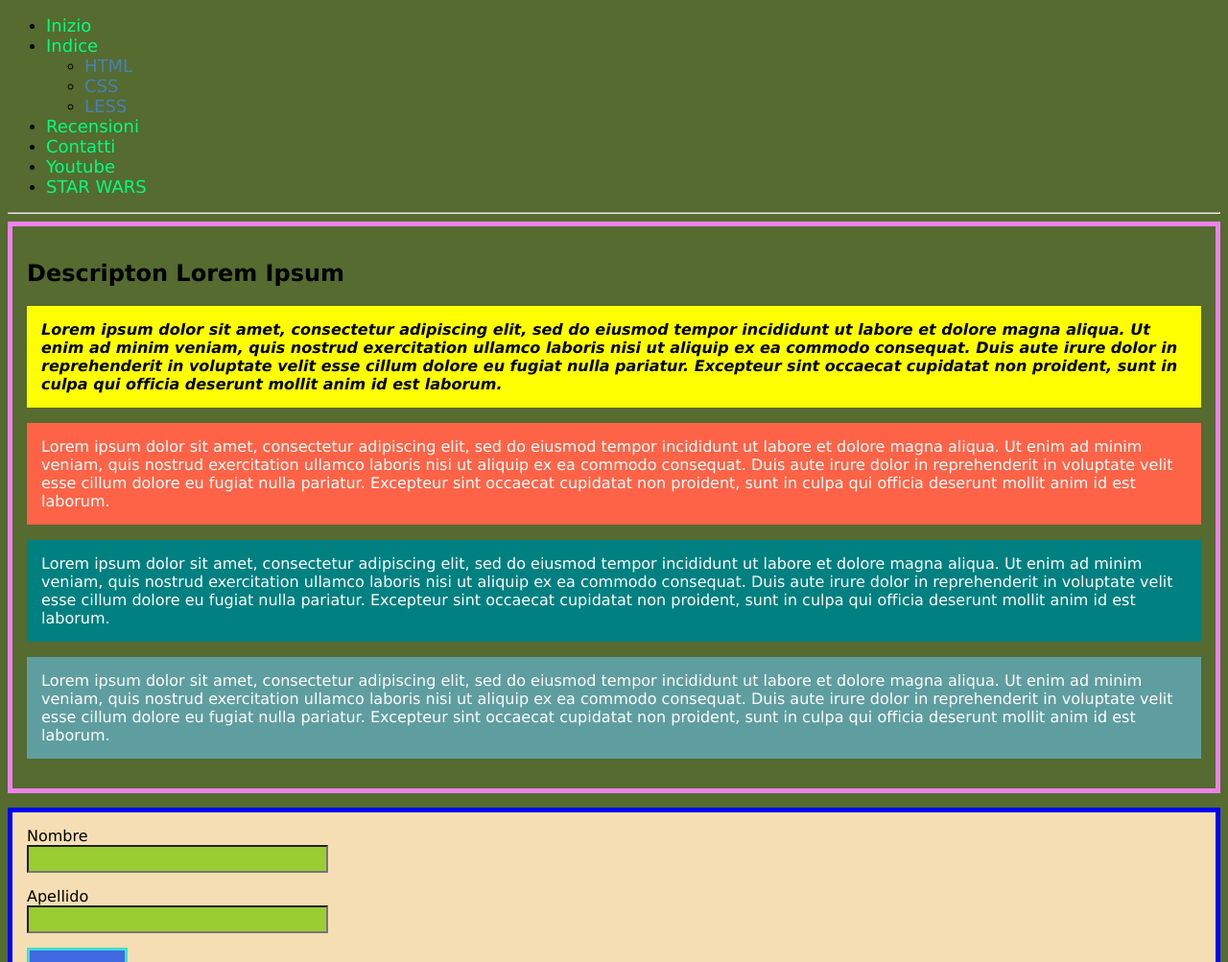
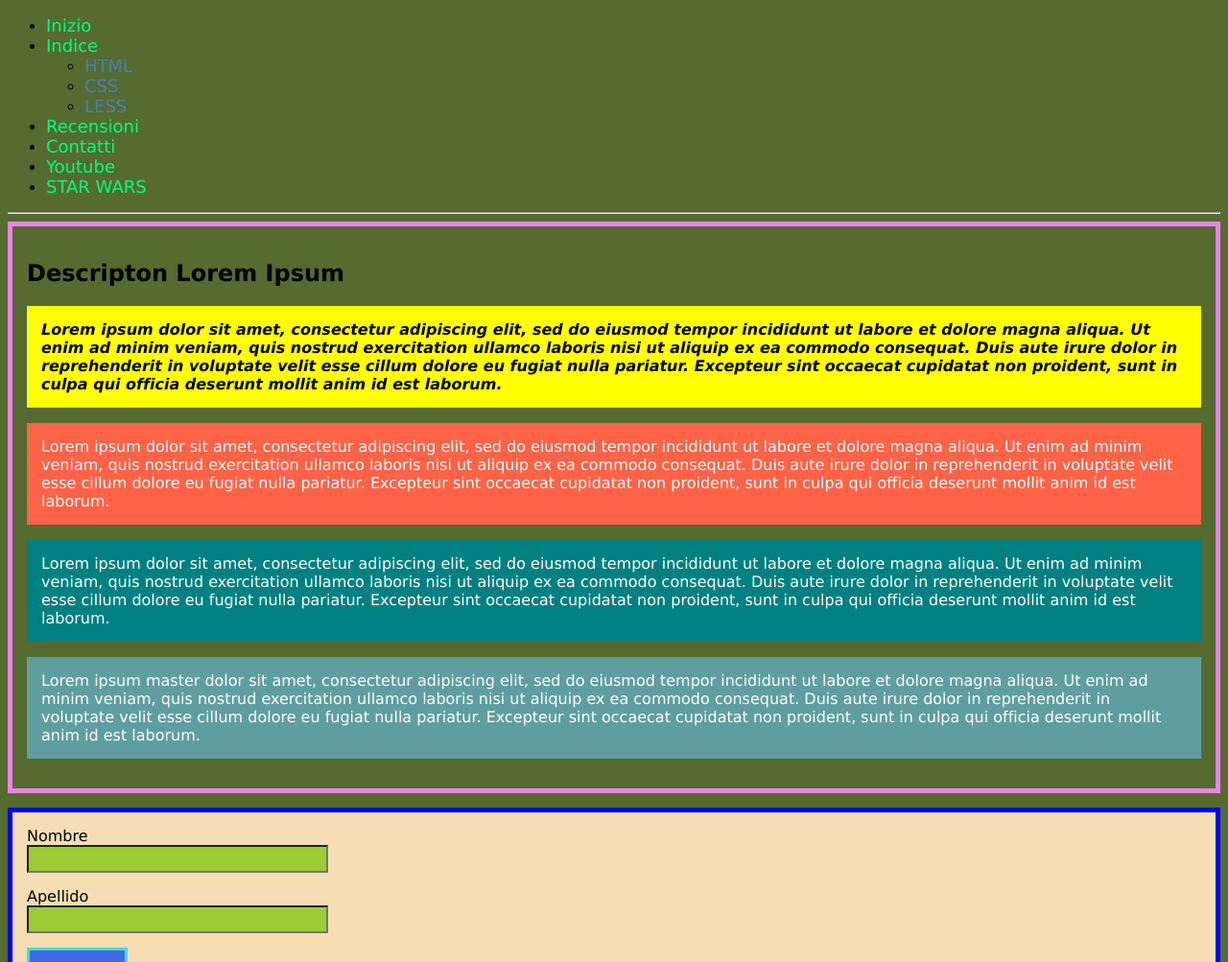
Before and after one commit to amedina14/pages_1, a plain HTML site: page 01-selectores-copia/index.html in a window 1280 px wide. Shown: the part 97-1100 px from the top of the page at 96% size. Drawn offline with Linux system fonts and the light colour scheme.

Commit message:
aggiunta di 'master' su parrafo 4

```diff
--- a/01-selectores-copia/index.html
+++ b/01-selectores-copia/index.html
@@ -51,7 +51,7 @@
 			anim id est laborum.
 		</p>
 		<p class="parrafo4">
-			Lorem ipsum dolor sit amet, consectetur adipiscing elit, sed do eiusmod tempor incididunt ut labore et
+			Lorem ipsum master dolor sit amet, consectetur adipiscing elit, sed do eiusmod tempor incididunt ut labore et
 			dolore magna aliqua. Ut enim ad minim veniam, quis nostrud exercitation ullamco laboris nisi ut aliquip ex
 			ea commodo consequat. Duis aute irure dolor in reprehenderit in voluptate velit esse cillum dolore eu fugiat
 			nulla pariatur. Excepteur sint occaecat cupidatat non proident, sunt in culpa qui officia deserunt mollit
```
